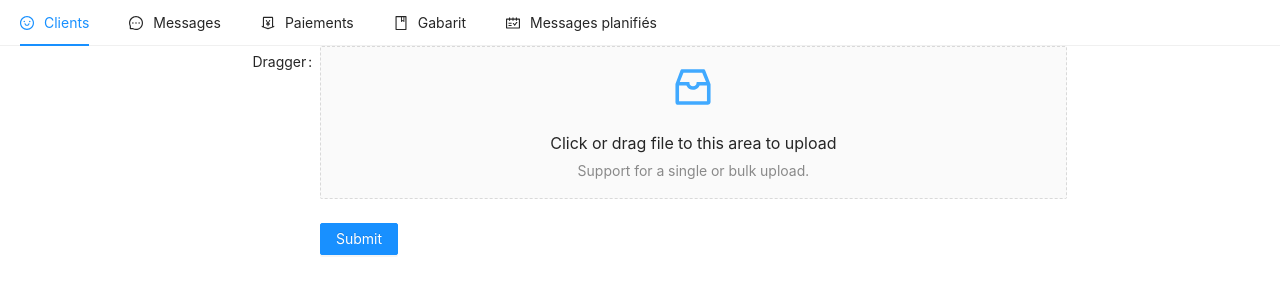
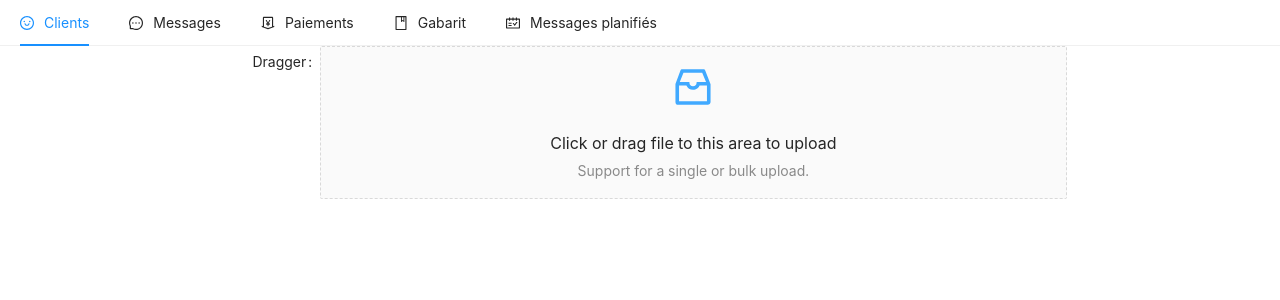
Before and after one commit to younabobo/sms, a React (Create React App) app: page / in a window 1280 px wide. Shown: the top 300 px of the page. Built offline with nearby package versions, Linux system fonts and the light colour scheme.

Commit message:
Adds error handling to upload commercials

```diff
--- a/src/App.js
+++ b/src/App.js
@@ -26,26 +26,22 @@ const formItemLayout = {
   wrapperCol: { span: 14 },
 };
 
-const normFile = (e) => {
-  if (Array.isArray(e)) {
-    return e;
-  }
-  return e && e.fileList;
-};
-
 const Demo = () => {
   const [dialog, setDialog] = useState(false);
-  const onFinish = (values) => {
-    setDialog(true);
-    const fd = new FormData();
-    fd.set("xlsx-file", values.dragger[0]);
-    fetch(url + "/api/update-commercials", {
-      body: fd,
-      method: "POST",
-    })
-      .then(() => setDialog(false))
-      .then(() => document.location.reload())
-      .catch(() => setDialog(false));
+  const [error, setError] = useState(false);
+
+  const normFile = (e) => {
+    if (Object.keys(e).includes("event")) setDialog(true);
+    else setDialog(false);
+    if (e.file.status !== "done") setError(e.file.response);
+    else {
+      setError(false);
+      document.location.reload();
+    }
+    if (Array.isArray(e)) {
+      return e;
+    }
+    return e && e.fileList;
   };
 
   return (
@@ -53,7 +49,7 @@ const Demo = () => {
       <Dialog open={dialog}>
         <CircularProgress></CircularProgress>
       </Dialog>
-      <Form name="validate_other" {...formItemLayout} onFinish={onFinish}>
+      <Form name="validate_other" {...formItemLayout}>
         <Form.Item label="Dragger">
           <Form.Item
             name="dragger"
@@ -75,12 +71,7 @@ const Demo = () => {
             </Upload.Dragger>
           </Form.Item>
         </Form.Item>
-
-        <Form.Item wrapperCol={{ span: 12, offset: 6 }}>
-          <Button type="primary" htmlType="submit">
-            Submit
-          </Button>
-        </Form.Item>
+        {error && <p style={{ color: "red" }}>{JSON.stringify(error)}</p>}
       </Form>
     </>
   );
```
